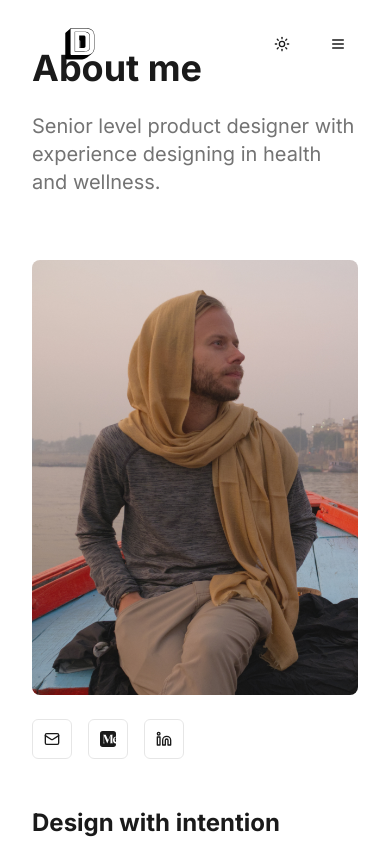
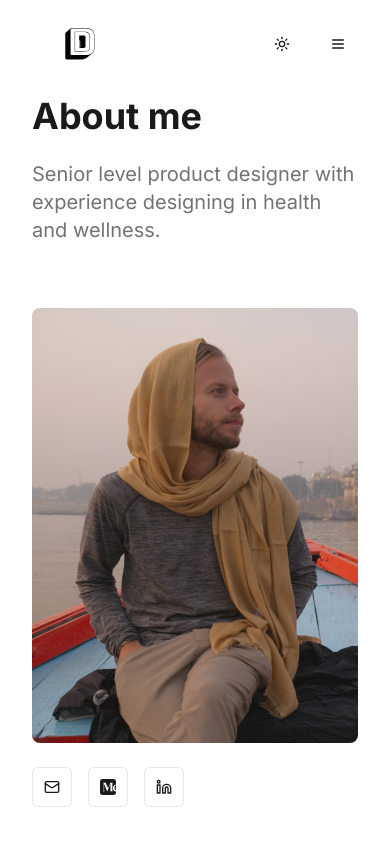
Before and after one commit to danmcsmith/portfoliov2, a Next.js app: page /about in a window 390 px wide. Shown: the top 844 px of the page. Built offline with nearby package versions, Linux system fonts and the light colour scheme.

Commit message:
Updated header issues on about and work page

```diff
--- a/app/about/page.tsx
+++ b/app/about/page.tsx
@@ -9,7 +9,7 @@ import { Button } from "@/components/ui/button"
 
 export default function AboutPage() {
   return (
-    <div className="container py-12 md:py-24">
+    <div className="container pt-24 pb-12 md:py-24">
       <motion.div
         initial={{ opacity: 0, y: 20 }}
         animate={{ opacity: 1, y: 0 }}
--- a/app/case-studies/[slug]/page.tsx
+++ b/app/case-studies/[slug]/page.tsx
@@ -30,7 +30,7 @@ export default function CaseStudyPage() {
 
   if (!caseStudy) {
     return (
-      <div className="container py-24 text-center">
+      <div className="container pt-24 pb-12 md:py-24 text-center">
         <h1 className="text-3xl font-bold mb-6">Case Study Not Found</h1>
         <Button onClick={() => router.push("/case-studies")}>
           <ArrowLeft className="mr-2 h-4 w-4" /> Back to Work
--- a/app/case-studies/page.tsx
+++ b/app/case-studies/page.tsx
@@ -6,7 +6,7 @@ import CaseStudyCard from "@/components/case-study-card"
 
 export default function CaseStudiesPage() {
   return (
-    <div className="container py-12 md:py-24">
+    <div className="container pt-24 pb-12 md:py-24">
       <motion.div
         initial={{ opacity: 0, y: 20 }}
         animate={{ opacity: 1, y: 0 }}
```
